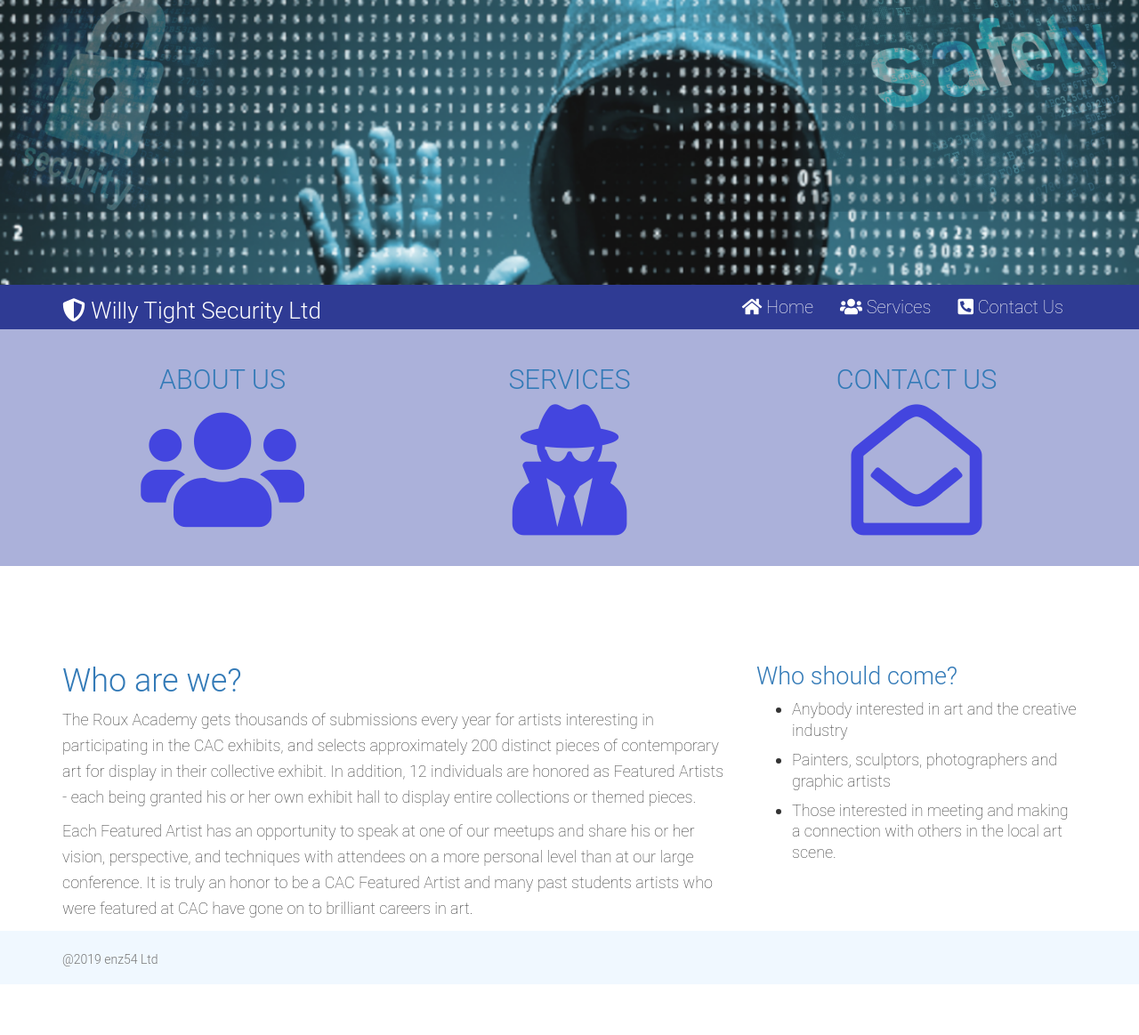
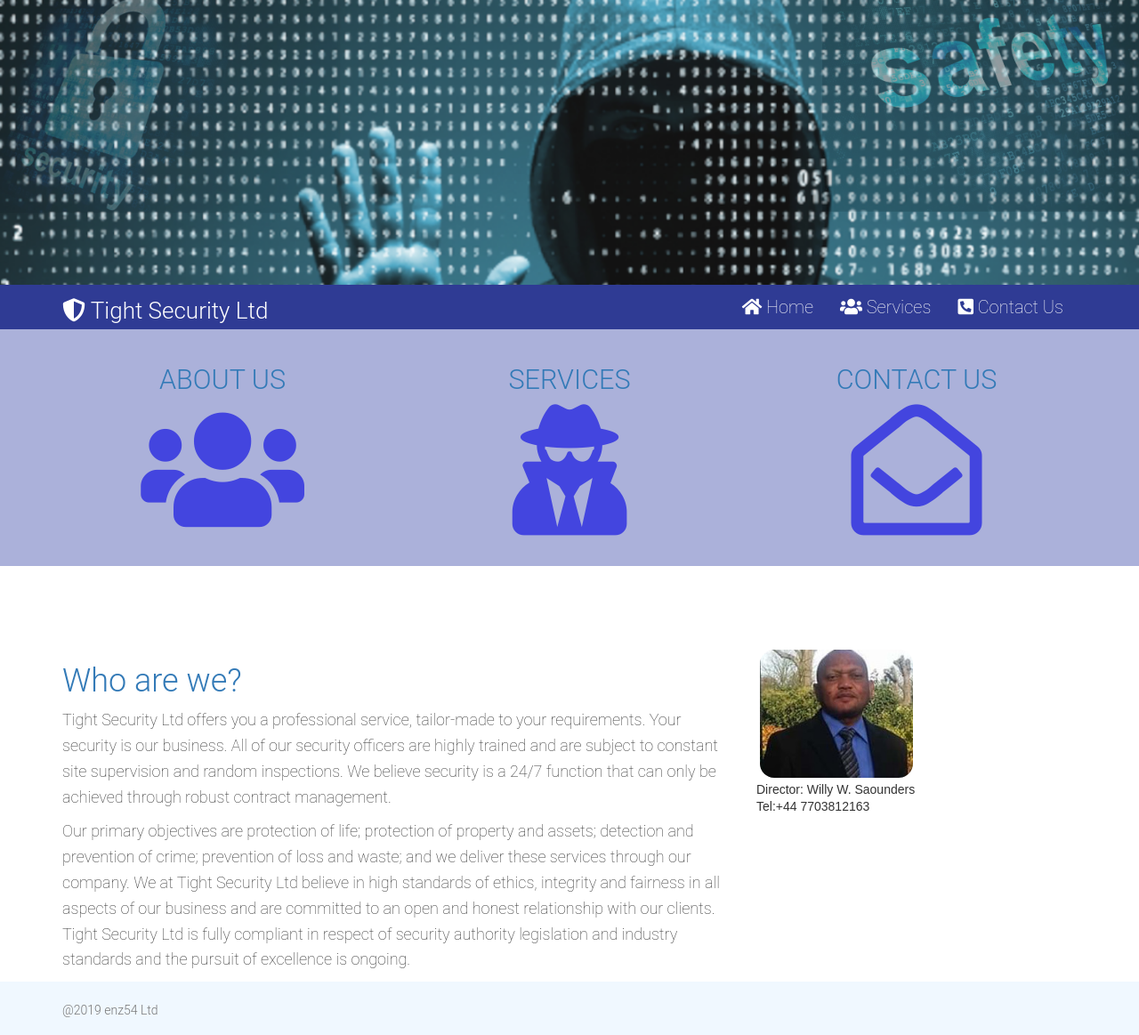
Before and after one commit to enz54/securitysite, a Node server app: page / in a window 1280 px wide. Shown: the whole page at 89% size. Before the commit the page ends 1106 px from the top, so only its background shows below. Run offline with Node 20, Linux system fonts and the light colour scheme; some libraries are stand-ins or nearby versions.

Commit message:
UPDATE modified frontend

```diff
--- a/public/css/style.css
+++ b/public/css/style.css
@@ -238,3 +238,23 @@
     width: 20%;
   }
 }
+
+.sidebar {
+  font-family: sans-serif;
+  font-size: 1.4rem;
+  line-height: 130%;
+}
+
+.img-thumbnail {
+  display: inline-block;
+  max-width: 100%;
+  height: auto;
+  padding: 4px;
+  line-height: 1.42857143;
+  background-color: #fff;
+  border: 0px solid #ddd;
+  border-radius: 20px;
+  -webkit-transition: all .2s ease-in-out;
+  -o-transition: all .2s ease-in-out;
+  transition: all .2s ease-in-out;
+}
--- a/public/index.html
+++ b/public/index.html
@@ -2,7 +2,7 @@
 <html>
 
 <head>
-  <title>Willy Tight Security--Home</title>
+  <title>Tight Security Ltd -- Home</title>
   <link rel="stylesheet" href="https://maxcdn.bootstrapcdn.com/bootstrap/3.3.6/css/bootstrap.min.css"
     integrity="sha384-1q8mTJOASx8j1Au+a5WDVnPi2lkFfwwEAa8hDDdjZlpLegxhjVME1fgjWPGmkzs7" crossorigin="anonymous">
   <link rel="canonical" href="https://getbootstrap.com/docs/4.0/examples/sticky-footer-navbar/">
@@ -30,7 +30,7 @@
             <span class="icon-bar"></span>
             <span class="icon-bar"></span>
           </button>
-          <a href="./index.html" class="navbar-brand"><i class="fas fa-shield-alt"></i> Willy Tight Security Ltd</a>
+          <a href="./index.html" class="navbar-brand"><i class="fas fa-shield-alt"></i> Tight Security Ltd</a>
         </div>
         <div class="collapse navbar-collapse" id="navbar-collapse">
           <ul class="nav navbar-nav navbar-right">
@@ -90,19 +90,18 @@
         <div class="maincontent">
           <article class="article">
             <h1 id="aboutus" class="article-title">Who are we?</h1>
-            <p>The Roux Academy gets thousands of submissions every year for artists interesting in participating in the
-              CAC
-              exhibits, and selects approximately 200 distinct pieces of contemporary art for display in their
-              collective
-              exhibit. In addition, 12 individuals are honored as Featured Artists - each being granted his or her own
-              exhibit
-              hall to display entire collections or themed pieces.</p>
-            <p>Each Featured Artist has an opportunity to speak at one of our meetups and share his or her vision,
-              perspective,
-              and techniques with attendees on a more personal level than at our large conference. It is truly an honor
-              to
-              be a CAC Featured Artist and many past students artists who were featured at CAC have gone on to brilliant
-              careers in art.</p>
+            <p>Tight Security Ltd offers you a professional service, tailor-made to your requirements.
+              Your security is our business.
+              All of our security officers are highly trained and are subject to constant site supervision and random
+              inspections.
+              We believe security is a 24/7 function that can only be achieved through robust contract management.
+            </p>
+            <p>Our primary objectives are protection of life; protection of property and assets; detection and
+              prevention of crime; prevention of loss and waste; and we deliver these services through our company.
+              We at Tight Security Ltd believe in high standards of ethics, integrity and fairness in all aspects of our
+              business and are committed to an open and honest relationship with our clients.
+              Tight Security Ltd is fully compliant in respect of security authority legislation and industry standards
+              and the pursuit of excellence is ongoing.</p>
           </article>
           <!-- article -->
         </div>
@@ -110,12 +109,12 @@
       <!-- primary -->
       <aside class="col-sm-4">
         <article class="sidebar">
-          <h1 class="sidebar-title">Who should come?</h1>
-          <ul class="sidebar-body">
-            <li>Anybody interested in art and the creative industry</li>
-            <li>Painters, sculptors, photographers and graphic artists</li>
-            <li>Those interested in meeting and making a connection with others in the local art scene.</li>
-          </ul>
+          <div class="card" style="width: 18rem;">
+            <img src="./images/speakers/willy_security3.jpeg" alt="Willy_ Director" class="img-thumbnail">
+            <div class="card-body">
+              <p class="card-text">Director: Willy W. Saounders<br /> Tel:+44 7703812163</p>
+            </div>
+          </div>
         </article>
         <!-- article -->
       </aside>
```
Also changed, not shown: public/contact.html (+4 -4 lines), public/services.html (+15 -16 lines), public/images/speakers/willy_security3.jpeg (added).
